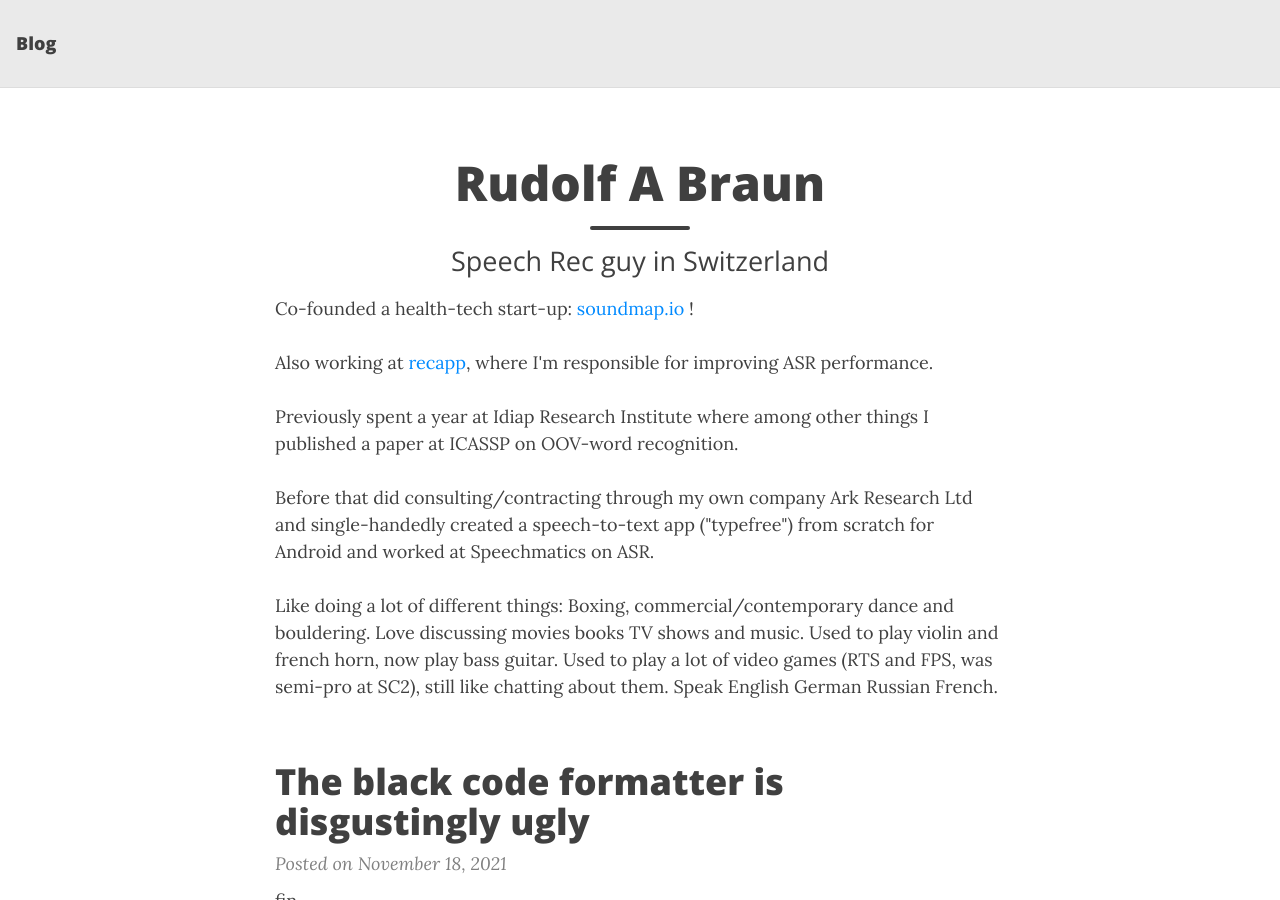
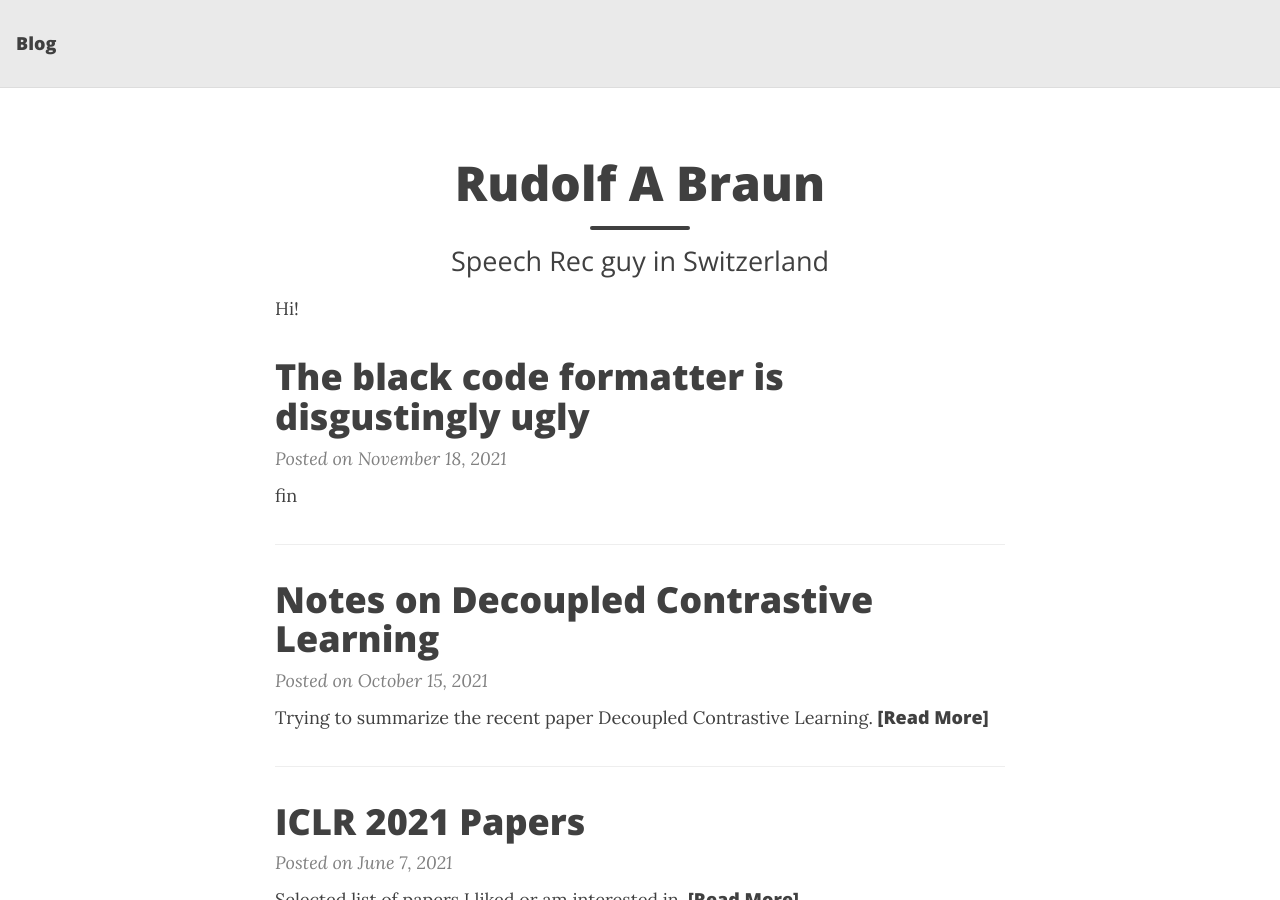
Before and after one commit to RuABraun/RuABraun.github.io, a Jekyll site: the page built from index.html, in a window 1280 px wide and 900 px high. Built offline with Jekyll 4.4.1, drawn with Linux system fonts in a browser that asks for light colours; nearby versions of some CDN libraries.

Commit message:
about change

```diff
--- a/index.html
+++ b/index.html
@@ -5,11 +5,4 @@ subtitle: Speech Rec guy in Switzerland
 use-site-title: true
 ---
 
-
-Co-founded a health-tech start-up: <a href="https://soundmap.io">soundmap.io</a> !<br><br>
-
-Also working at <a href=https://recapp.ch/>recapp</a>, where I'm responsible for improving ASR performance.<br><br>
-
-Previously spent a year at Idiap Research Institute where among other things I published a paper at ICASSP on OOV-word recognition.<br><br> Before that did consulting/contracting through my own company Ark Research Ltd and single-handedly created a speech-to-text app ("typefree") from scratch for Android and worked at Speechmatics on ASR.<br><br>
-
-Like doing a lot of different things: Boxing, commercial/contemporary dance and bouldering. Love discussing movies books TV shows and music. Used to play violin and french horn, now play bass guitar. Used to play a lot of video games (RTS and FPS, was semi-pro at SC2), still like chatting about them. Speak English German Russian French.<br><br>
+Hi!
```
Also changed, not shown: about.markdown (+4 -6 lines).
